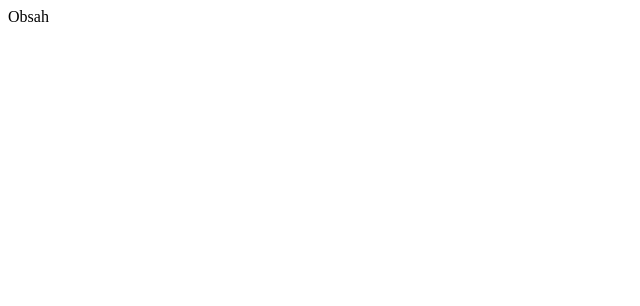
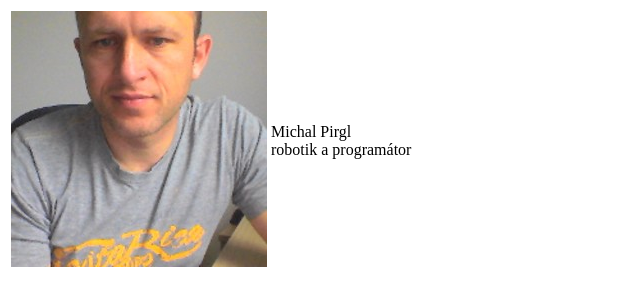
Before and after one commit to Lexa1434/michal.pirgl, a plain HTML site: page docs/index.html in a window 1280 px wide. Shown: the whole page, without its empty margins (0-640 px from the left). Drawn offline with Linux system fonts and the light colour scheme.

Commit message:
Přidání fotky a tabulky s informacemi

```diff
--- a/docs/index.html
+++ b/docs/index.html
@@ -5,7 +5,17 @@
     <title>Titulek</title>
   </head>
   <body>
-    <!-- page content -->
-    Obsah
+    <table>
+      <tr>
+        <td>
+          <img src="michal_cs.jpeg" alt="Michal" />
+        </td>
+        <td>
+          Michal Pirgl<br>
+          robotik a programátor
+        </td>
+      </tr>
+    </table>
+
   </body>
 </html>
```
